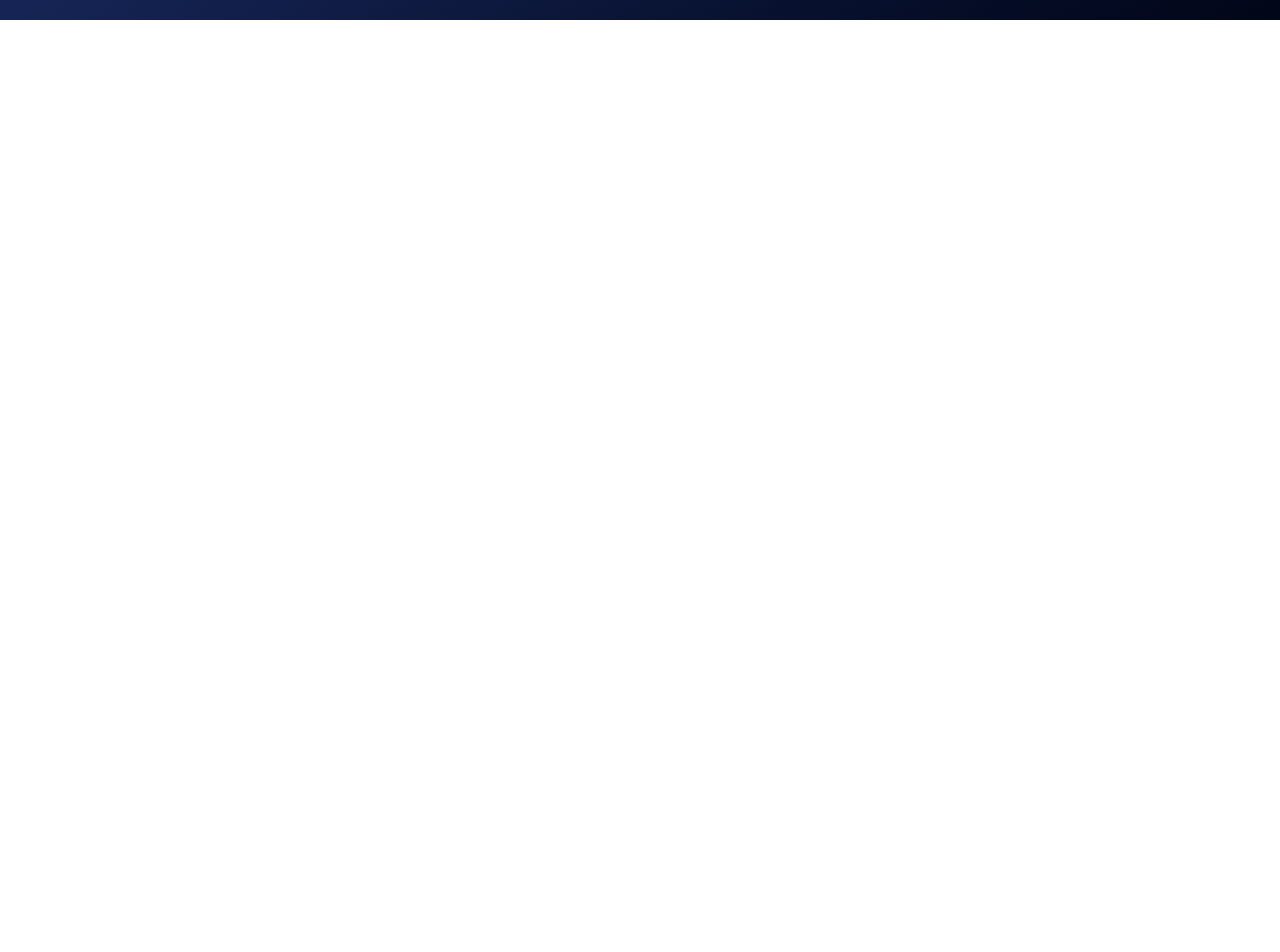
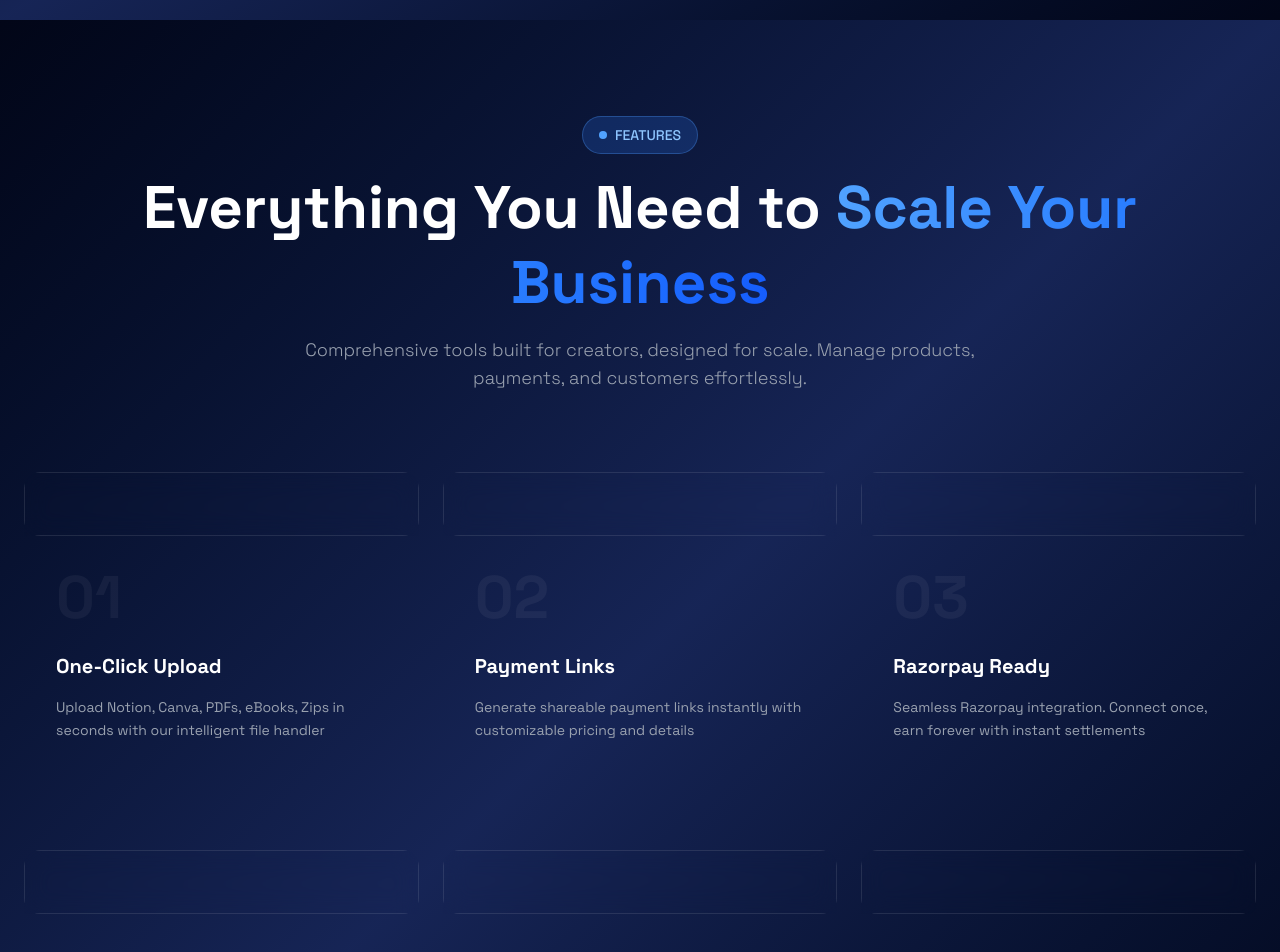
Before and after one commit to nishalcode0/dropsocket, a React (Vite) app in the folder frontend/: page / in a window 1280 px wide. Shown: the part 780-1732 px from the top of the page. Before the commit the page ends 800 px from the top, so only its background shows below. Built offline with nearby package versions, Linux system fonts and the light colour scheme.

Commit message:
Finished Features section(Landing Page) Outline and v1 design

```diff
--- a/frontend/src/components/landing/Features.jsx
+++ b/frontend/src/components/landing/Features.jsx
@@ -0,0 +1,118 @@
+import React from 'react';
+
+export default function Features() {
+  const features = [
+    {
+      id: 1,
+      title: 'One-Click Upload',
+      description: 'Upload Notion, Canva, PDFs, eBooks, Zips in seconds with our intelligent file handler',
+      gradient: 'from-blue-500/20 to-cyan-500/10',
+    },
+    {
+      id: 2,
+      title: 'Payment Links',
+      description: 'Generate shareable payment links instantly with customizable pricing and details',
+      gradient: 'from-purple-500/20 to-blue-500/10',
+    },
+    {
+      id: 3,
+      title: 'Razorpay Ready',
+      description: 'Seamless Razorpay integration. Connect once, earn forever with instant settlements',
+      gradient: 'from-blue-500/20 to-indigo-500/10',
+    },
+    {
+      id: 4,
+      title: 'Auto Delivery',
+      description: 'Files delivered instantly to customer emails via Resend. No manual work required',
+      gradient: 'from-cyan-500/20 to-blue-500/10',
+    },
+    {
+      id: 5,
+      title: 'Analytics Dashboard',
+      description: 'Real-time sales tracking, revenue insights, and customer order history at a glance',
+      gradient: 'from-purple-500/20 to-pink-500/10',
+    },
+    {
+      id: 6,
+      title: 'Secure Downloads',
+      description: 'Protected download links with expiry options and access control for your customers',
+      gradient: 'from-indigo-500/20 to-blue-500/10',
+    },
+  ];
+
+  return (
+    <section className="min-h-screen bg-gradient-to-br from-slate-950 via-blue-950 to-slate-950 px-6 py-24">
+      <div className="max-w-7xl mx-auto">
+        {/* Section Header */}
+        <div className="text-center mb-20 space-y-4">
+          <div className="inline-flex items-center gap-2 bg-blue-500/20 border border-blue-400/30 rounded-full px-4 py-2 w-fit mx-auto">
+            <span className="w-2 h-2 bg-blue-400 rounded-full"></span>
+            <span className="text-sm text-blue-300 font-medium">FEATURES</span>
+          </div>
+          <h2 className="text-5xl lg:text-6xl font-bold text-white leading-tight">
+            Everything You Need to{' '}
+            <span className="bg-gradient-to-r from-blue-400 via-blue-500 to-blue-600 bg-clip-text text-transparent">
+              Scale Your Business
+            </span>
+          </h2>
+          <p className="text-lg text-gray-400 max-w-2xl mx-auto font-light">
+            Comprehensive tools built for creators, designed for scale. Manage products, payments, and customers effortlessly.
+          </p>
+        </div>
+
+        {/* Features Grid */}
+        <div className="grid grid-cols-1 md:grid-cols-2 lg:grid-cols-3 gap-6">
+          {features.map((feature, index) => (
+            <div
+              key={feature.id}
+              className="group relative overflow-hidden rounded-2xl transition-all duration-500"
+            >
+              {/* Background with gradient */}
+              <div
+                key={feature.id}
+                className="group relative overflow-hidden rounded-2xl transition-all duration-500"
+                syle = {{
+                  Background:`linear-gradient(to bottom right, rgba(59,130,246,0.1), rgba(34,197,94,0.05))`,
+                }}
+                >
+                {/* Background*/}
+                <div className="absolute inset-0 backdrop-blur-md border border-white/10 group-hover:border-blue-400/40 transition-all duration-500" />
+
+                {/* Content */}
+                <div className="relative p-8 h-full flex flex-col z-10">
+
+                </div>
+              </div>
+              {/* Content */}
+              <div className="relative p-8 h-full flex flex-col z-10">
+                {/* Number indicator */}
+                <div className="text-6xl font-bold text-white/5 mb-6 group-hover:text-blue-400/10 transition-colors duration-500">
+                  {String(index + 1).padStart(2, '0')}
+                </div>
+
+                {/* Title */}
+                <h3 className="text-xl font-semibold text-white mb-4 group-hover:text-blue-300 transition-colors duration-500">
+                  {feature.title}
+                </h3>
+
+                {/* Description */}
+                <p className="text-gray-400 text-sm leading-relaxed flex-grow group-hover:text-gray-300 transition-colors duration-500">
+                  {feature.description}
+                </p>
+
+                {/* Hover arrow */}
+                <div className="mt-6 flex items-center gap-2 text-blue-400 opacity-0 group-hover:opacity-100 transform translate-x-0 group-hover:translate-x-1 transition-all duration-500">
+                  <span className="text-sm font-medium">Learn more</span>
+                  <span className="text-lg">→</span>
+                </div>
+              </div>
+
+              {/* Glow effect on hover */}
+              <div className="absolute inset-0 bg-gradient-to-r from-blue-400/0 via-blue-400/0 to-purple-400/0 group-hover:from-blue-400/5 group-hover:via-blue-400/5 group-hover:to-purple-400/5 opacity-0 group-hover:opacity-100 transition-opacity duration-500 pointer-events-none" />
+            </div>
+          ))}
+        </div>
+      </div>
+    </section>
+  );
+}
--- a/frontend/src/components/landing/LandingPage.jsx
+++ b/frontend/src/components/landing/LandingPage.jsx
@@ -1,11 +1,13 @@
 import Navbar from './NavBar.jsx'
 import Hero from './Hero.jsx'
+import Features from './Features.jsx'
 
 export default function LandingPage () {
   return (
   <>
     <Navbar />
     <Hero />
+    <Features />
     </>
   )
 }
```
